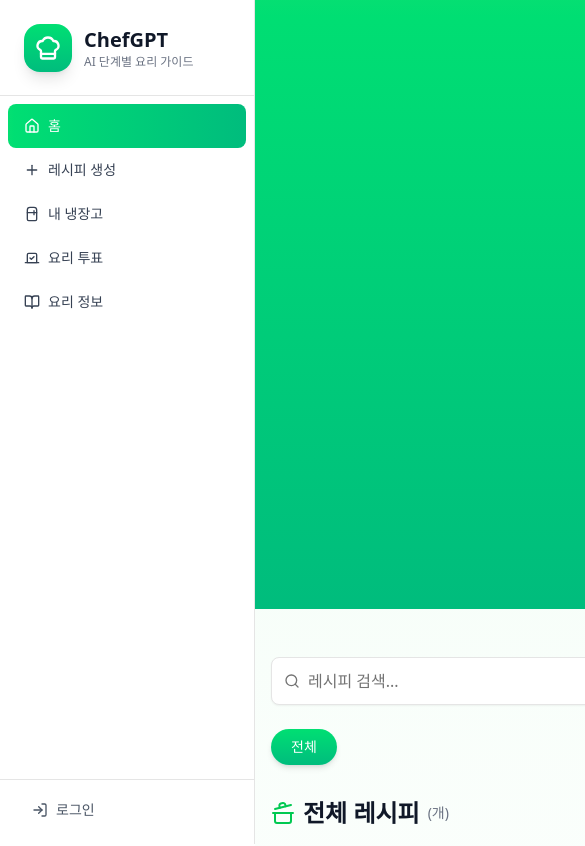
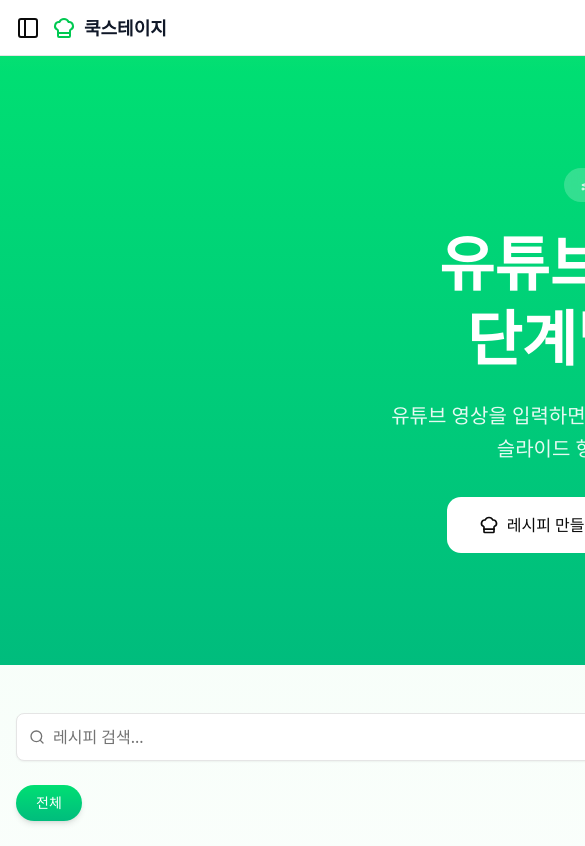
Before and after one commit to cokid1998/chefgpt-front, a React (Vite) app: page / in a window 390 px wide. Shown: the top 846 px of the page, 585 px wide, since content can reach past the window. Built offline with nearby package versions, Linux system fonts and the light colour scheme; no server answers.

Commit message:
Feat: 모바일 반응형 사이드바 구현

```diff
--- a/src/components/common/Sidebar.tsx
+++ b/src/components/common/Sidebar.tsx
@@ -7,6 +7,7 @@ import {
   Refrigerator,
   LogOut,
   LogIn,
+  X,
 } from "lucide-react";
 import {
   Link,
@@ -80,7 +81,12 @@ const isActiveMenu = (menu: (typeof MENU)[number], pathname: string) => {
   );
 };
 
-export default function Sidebar() {
+interface SidebarProps {
+  isOpen: boolean;
+  onClose: () => void;
+}
+
+export default function Sidebar({ isOpen, onClose }: SidebarProps) {
   const { pathname } = useLocation();
   const isLogged = useIsLogged();
   const profile = useProfile();
@@ -98,11 +104,20 @@ export default function Sidebar() {
   };
 
   return (
-    <aside className="fixed z-10 flex max-h-screen min-h-screen w-(--sidebar-width) flex-col border-r bg-white">
+    <aside
+      className={`fixed z-30 flex max-h-screen min-h-screen w-(--sidebar-width) flex-col border-r bg-white transition-transform duration-300 md:translate-x-0 ${isOpen ? "translate-x-0" : "-translate-x-full"}`}
+    >
+      <button
+        className="absolute top-4 right-4 cursor-pointer md:hidden"
+        onClick={onClose}
+      >
+        <X size={20} />
+      </button>
+
       <div className="flex h-24 items-center gap-3 border-b p-6">
         <Link
           to={HOME}
-          className="flex w-full items-center gap-3 transition-transform hover:scale-105"
+          className="flex w-fit items-center gap-3 transition-transform hover:scale-105"
         >
           <div className="bg-green-gradient flex h-12 w-12 items-center justify-center rounded-2xl shadow-lg">
             <ChefHat color="white" size={28} />
--- a/src/components/layout/Layout.tsx
+++ b/src/components/layout/Layout.tsx
@@ -1,16 +1,27 @@
+import { useState } from "react";
 import { Outlet, useMatch } from "react-router";
 import Sidebar from "@/components/common/Sidebar";
 import Footer from "@/components/common/Footer";
 import { RECIPE_DETAIL } from "@/constants/Url";
+import { PanelLeft, ChefHat } from "lucide-react";
 
 export default function layout() {
   const isRecipeDetailPage = useMatch(RECIPE_DETAIL);
+  const [isOpen, setIsOpen] = useState(false);
 
   return (
     <div className="flex min-h-screen w-full">
-      <Sidebar />
+      {/* 사이드바 */}
+      <Sidebar isOpen={isOpen} onClose={() => setIsOpen(false)} />
 
-      <main className="ml-(--sidebar-width) flex flex-1 flex-col">
+      <main className="flex flex-1 flex-col">
+        {/* 모바일 헤더 */}
+        <MobileHeader
+          isOpen={isOpen}
+          onOpen={() => setIsOpen(true)}
+          onClose={() => setIsOpen(false)}
+        />
+
         <section className={`${isRecipeDetailPage ? "h-full" : "min-h-lvh"}`}>
           <Outlet />
         </section>
@@ -19,3 +30,29 @@ export default function layout() {
     </div>
   );
 }
+
+interface MobileHeaderProps {
+  isOpen: boolean;
+  onOpen: () => void;
+  onClose: () => void;
+}
+
+export function MobileHeader({ isOpen, onOpen, onClose }: MobileHeaderProps) {
+  return (
+    <>
+      {isOpen && (
+        <div className="fixed inset-0 z-20 bg-black/50" onClick={onClose} />
+      )}
+      <header className="flex h-14 items-center gap-3 border-b bg-white px-4">
+        <button onClick={onOpen} className="cursor-pointer">
+          <PanelLeft size={24} />
+        </button>
+
+        <div className="flex items-center gap-2">
+          <ChefHat className="h-6 w-6 text-green-500" />
+          <h1 className="text-lg font-bold text-gray-900">쿡스테이지</h1>
+        </div>
+      </header>
+    </>
+  );
+}
```
